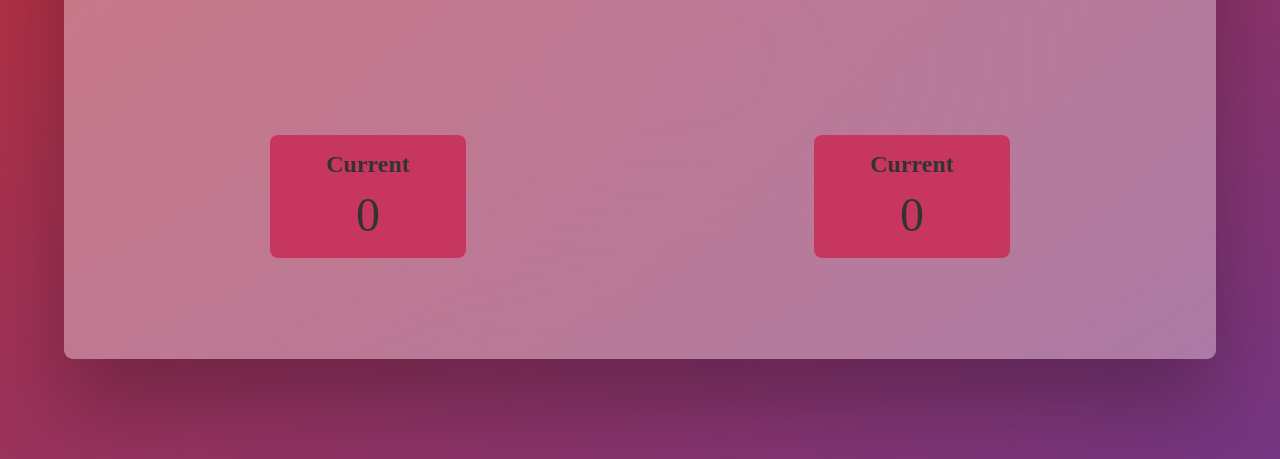
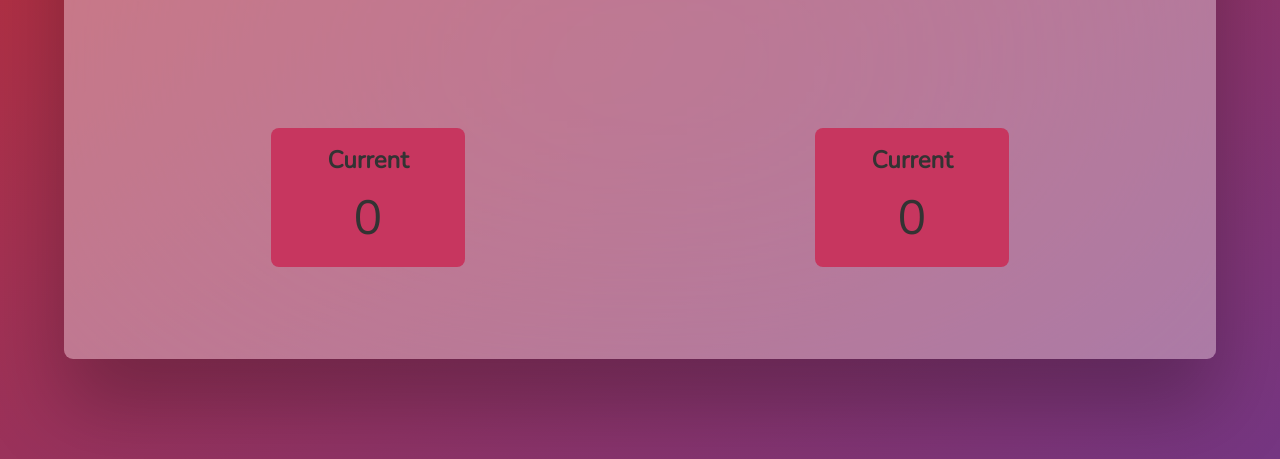
Before and after one commit to Erick-86/pig-game, a plain HTML site: page index.html in a window 1280 px wide. Shown: the part 341-800 px from the top of the page. Drawn offline with nearby package versions, Linux system fonts and the light colour scheme.

Commit message:
font family

```diff
--- a/style.css
+++ b/style.css
@@ -1,3 +1,4 @@
+@import url('https://fonts.googleapis.com/css2?family=Nunito&display=swap');
 * {
   margin: 0;
   padding: 0;
@@ -11,6 +12,7 @@ body {
   justify-content: center;
   align-items: center;
   color: #333;
+  font-family: 'Nunito', sans-serif;
 }
 
 main {
```
